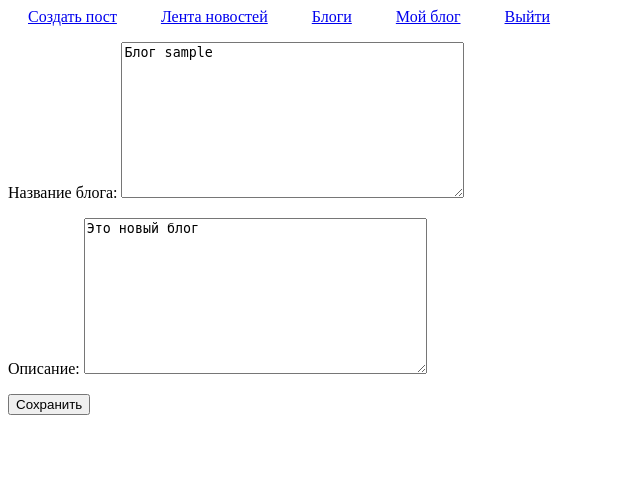
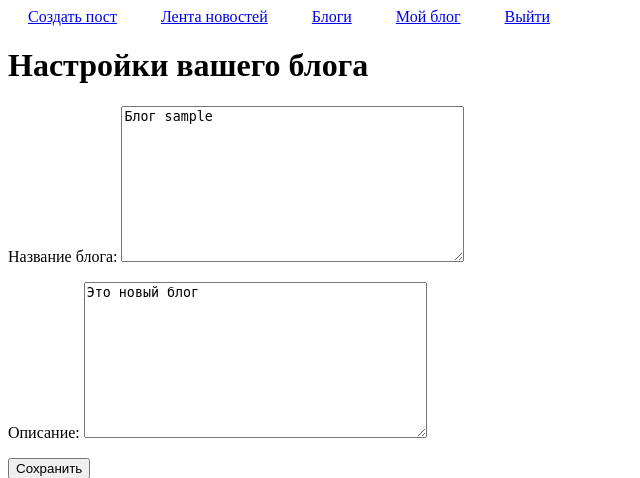
Before and after one commit to alfa24/miniblog, a Django app: page /blog/ in a window 1280 px wide. Shown: the top 478 px of the page, without its empty margins (0-640 px from the left). Run offline with Django 3.2, Linux system fonts and the light colour scheme; the visitor is signed in with stand-in values (Sample User, id 1); parts of the project's set-up code (start-up, migrations or seed data) failed here and were passed over.

Commit message:
Добавлен заголовок

```diff
--- a/src/blog/templates/blog/blog_edit.html
+++ b/src/blog/templates/blog/blog_edit.html
@@ -1,6 +1,7 @@
 {% extends 'blog/base.html' %}
 {% block title %}Создать пост{% endblock %}
 {% block body %}
+    <h1>Настройки вашего блога</h1>
     <form action="" method="post">
         {% csrf_token %}
         {{ form.as_p }}
```
